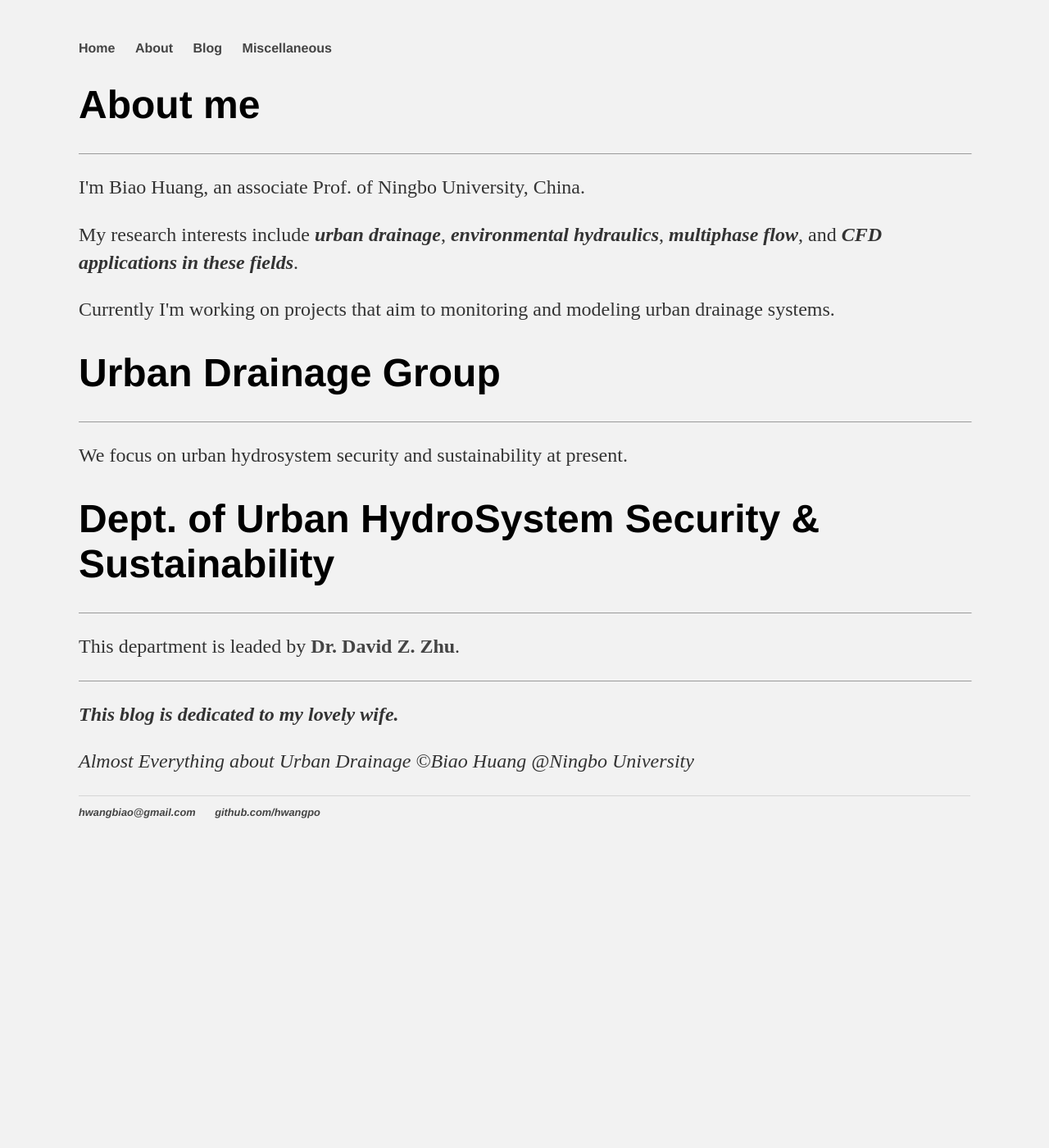
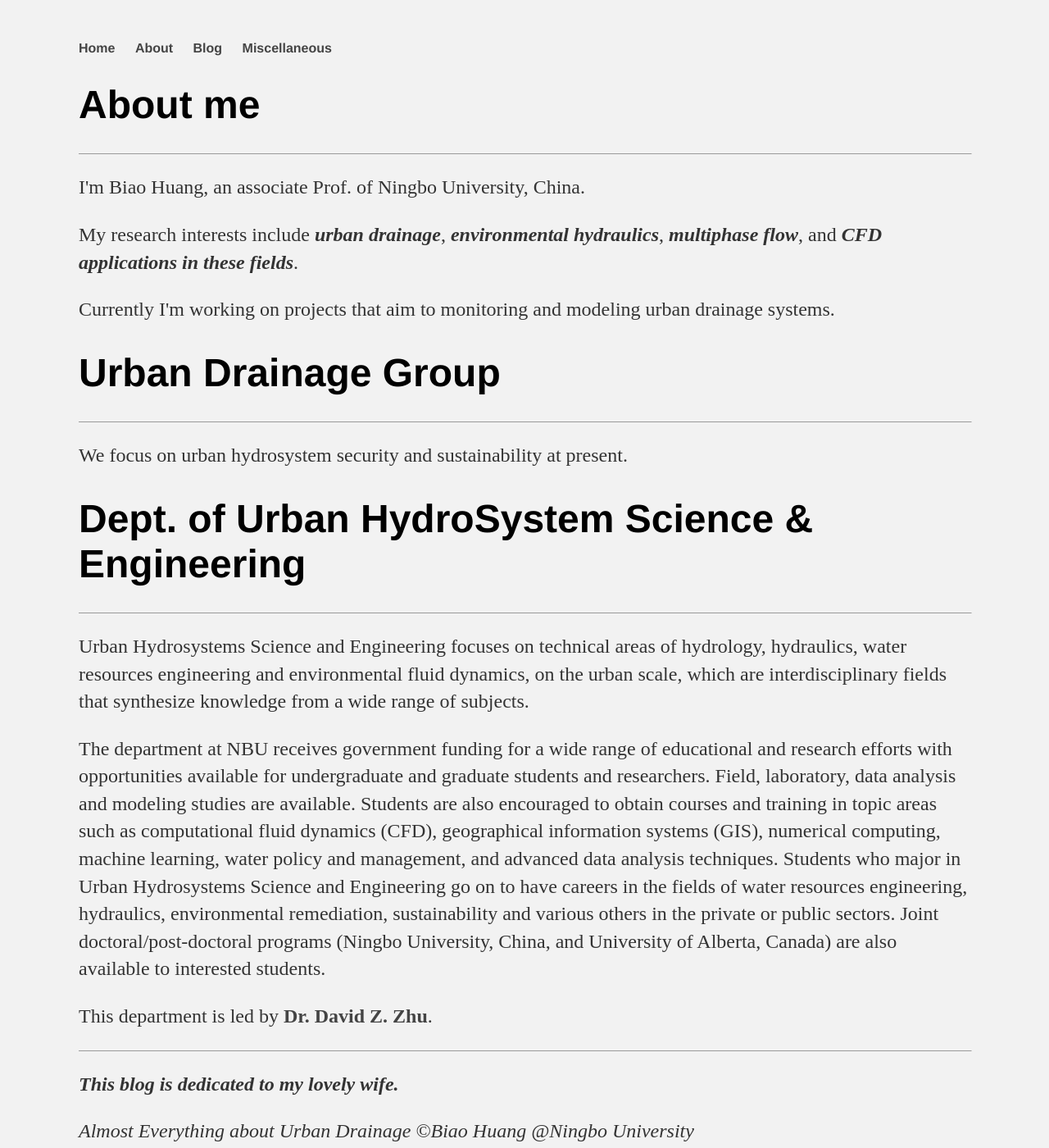
Before and after one commit to hwangpo/hwangpo.github.io, a Jekyll site: the page about/index.html, which Jekyll copies as it is, in a window 1280 px wide and 1400 px high. Shown: the whole window at 82% size. Built offline with Jekyll 4.4.1, drawn with Linux system fonts in a browser that asks for light colours.

Commit message:
urban hydrosystem science and engineering

```diff
--- a/about/index.html
+++ b/about/index.html
@@ -24,9 +24,11 @@
 				<h1>Urban Drainage Group</h1>
 				<HR SIZE=1 WIDTH=100% SHADE>
 				<p>We focus on urban hydrosystem security and sustainability at present.</p>
-				<h1>Dept. of Urban HydroSystem Security & Sustainability</h1>
+				<h1>Dept. of Urban HydroSystem Science & Engineering</h1>
 				<HR SIZE=1 WIDTH=100% SHADE>
-				<p>This department is leaded by <B><a href="https://www.ualberta.ca/engineering/faculty/david-zhu">Dr. David Z. Zhu</a></B>.</p>
+				<p>Urban Hydrosystems Science and Engineering focuses on technical areas of hydrology, hydraulics, water resources engineering and environmental fluid dynamics, on the urban scale, which are interdisciplinary fields that synthesize knowledge from a wide range of subjects.</p>
+				<p>The department at NBU receives government funding for a wide range of educational and research efforts with opportunities available for undergraduate and graduate students and researchers. Field, laboratory, data analysis and modeling studies are available. Students are also encouraged to obtain courses and training in topic areas such as computational fluid dynamics (CFD), geographical information systems (GIS), numerical computing, machine learning, water policy and management, and advanced data analysis techniques. Students who major in Urban Hydrosystems Science and Engineering go on to have careers in the fields of water resources engineering, hydraulics, environmental remediation, sustainability and various others in the private or public sectors. Joint doctoral/post-doctoral programs (Ningbo University, China, and University of Alberta, Canada) are also available to interested students.</p>
+				<p>This department is led by <B><a href="https://www.ualberta.ca/engineering/faculty/david-zhu">Dr. David Z. Zhu</a></B>.</p>
 				<HR SIZE=1 WIDTH=100% SHADE>
 				<p></p>
 				<p><B><I>This blog is dedicated to my lovely wife.<I></B></p>
--- a/index.html
+++ b/index.html
@@ -19,7 +19,7 @@
     		<div class="blurb">
         		<h1>Welcome to <BR><TT>Almost Everything about Urban Drainage</TT></h1>
 				<HR SIZE=2 WIDTH=100% NOSHADE>
-				<p>I'm Biao Huang, an associate Prof. of Ningbo University, China.</p>
+				<p></p>
 				<p>This blog is all about <STRONG>urban drainage</STRONG>.</p>
 				<p></p>
 				<p>The following subjects will be discussed:</p>
```
Also changed, not shown: _posts/2020-02-12-PerformanceAssessment.md (+1 -1 lines).
